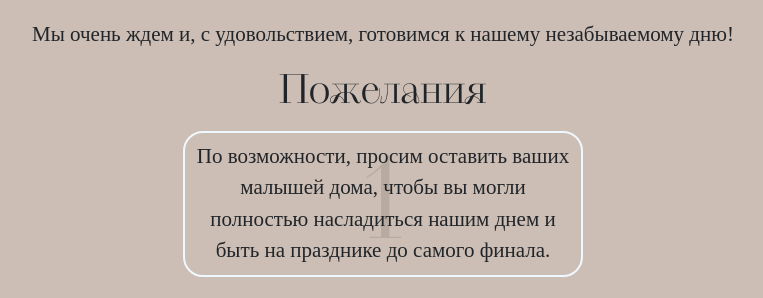
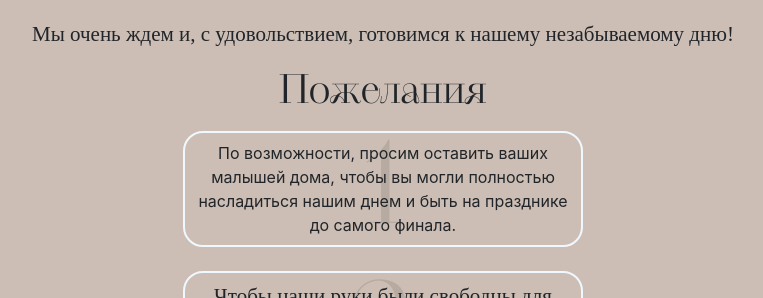
Before and after one commit to Arseniinub/marry_site, a plain HTML site: page index.html in a window 1280 px wide. Shown: the part 5030-5328 px from the top of the page, without its empty margins (257-1020 px from the left). Drawn offline with nearby package versions, Linux system fonts and the light colour scheme; a script that the page names is missing; a web font is replaced by a local one.

Commit message:
Update index.html

```diff
--- a/index.html
+++ b/index.html
@@ -133,7 +133,7 @@
       <div data-aos="fade-right" data-aos-duration="3000" id="fray" class="container align-items-center justify-content-center d-flex pb-4 ">
       <div id="card_bottom" class="card border-7 text-center">
         <div  class="background-number">1</div>
-        <p class="user1 m-2">По возможности, просим оставить ваших малышей дома, чтобы вы могли полностью насладиться нашим днем и быть на празднике до самого финала.</p>
+        <p class="user1b m-2">По возможности, просим оставить ваших малышей дома, чтобы вы могли полностью насладиться нашим днем и быть на празднике до самого финала.</p>
       </div>
     </div>
     <div id="fray1" data-aos="fade-right" data-aos-duration="3000" class="container align-items-center justify-content-center d-flex pb-4 ">
```
